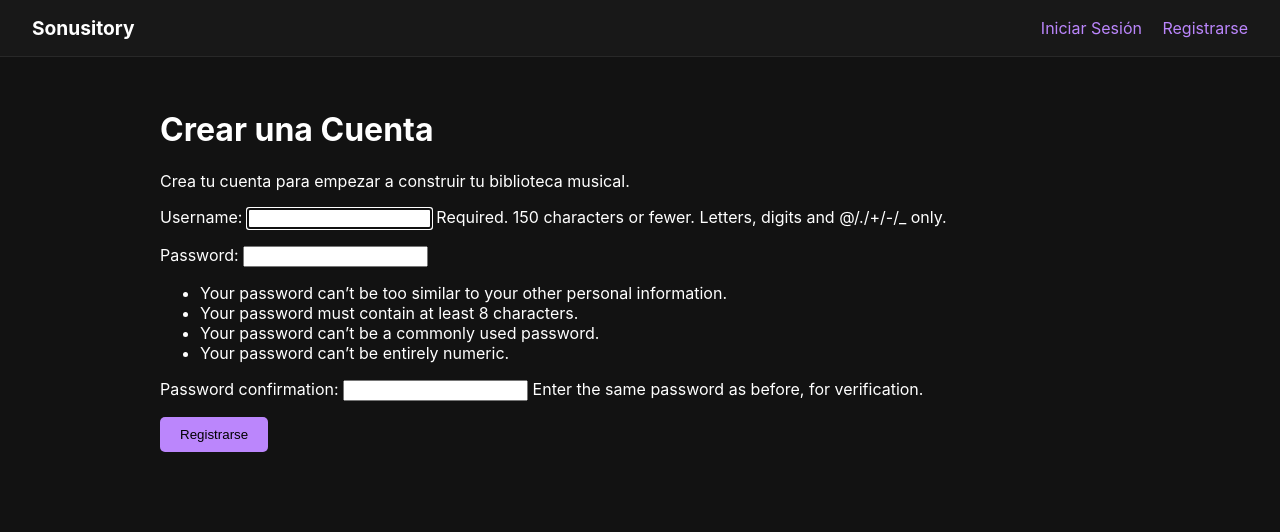
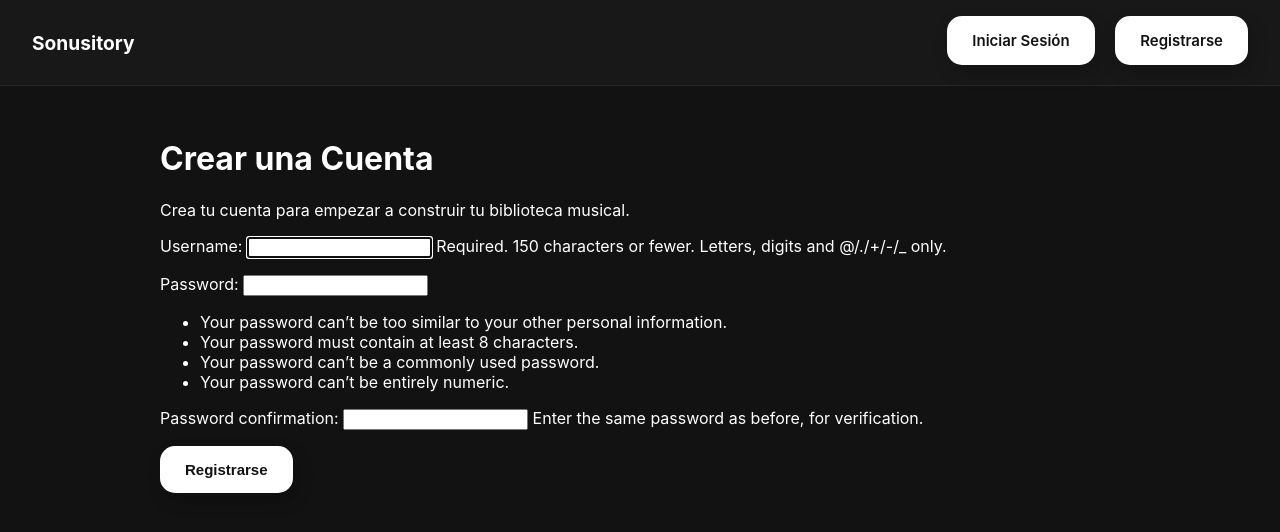
Before and after one commit to palgatox64/sonusitory, a Django app: page /accounts/register/ in a window 1280 px wide. Shown: the top 532 px of the page. Run offline with Django 5.2, Linux system fonts and the light colour scheme; parts of the project's set-up code (start-up, migrations or seed data) failed here and were passed over; some libraries are stand-ins or nearby versions.

Commit message:
style(templates): replace inline auth button styles with .btn

```diff
--- a/templates/base.html
+++ b/templates/base.html
@@ -29,13 +29,13 @@
                 <span style="margin-right: 1rem;">Bienvenido, {{ user.username }}</span>
                 <form action="{% url 'logout' %}" method="post" style="display: inline;">
                     {% csrf_token %}
-                    <button type="submit" style="background:none; border:none; color:#bb86fc; cursor:pointer; padding:0; text-decoration:underline; font-size:inherit;">
+                    <button type="submit" class="btn">
                         Cerrar Sesión
                     </button>
                 </form>
             {% else %}
-                <a href="{% url 'login' %}" style="margin-right: 1rem;">Iniciar Sesión</a>
-                <a href="{% url 'register' %}">Registrarse</a>
+                <a href="{% url 'login' %}" style="margin-right: 1rem;" class="btn">Iniciar Sesión</a>
+                <a href="{% url 'register' %}" class="btn">Registrarse</a>
             {% endif %}
         </div>
     </nav>
--- a/templates/users/login.html
+++ b/templates/users/login.html
@@ -5,7 +5,7 @@
     <form method="post">
         {% csrf_token %}
         {{ form.as_p }}
-        <button type="submit" style="padding: 10px 20px; background-color: #bb86fc; color: black; border: none; border-radius: 5px; cursor: pointer;">Entrar</button>
+        <button type="submit" class="btn">Entrar</button>
     </form>
 {% endblock %}
 
--- a/templates/users/register.html
+++ b/templates/users/register.html
@@ -6,7 +6,7 @@
     <form method="post" action="{% url 'register' %}">
         {% csrf_token %}
         {{ form.as_p }}
-        <button type="submit" style="padding: 10px 20px; background-color: #bb86fc; color: black; border: none; border-radius: 5px; cursor: pointer;">Registrarse</button>
+        <button type="submit" class="btn">Registrarse</button>
     </form>
 {% endblock %}
 
```
